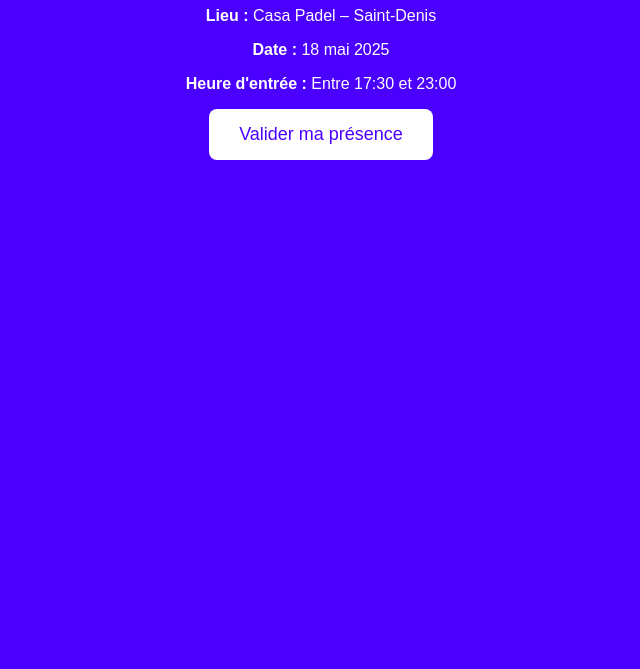
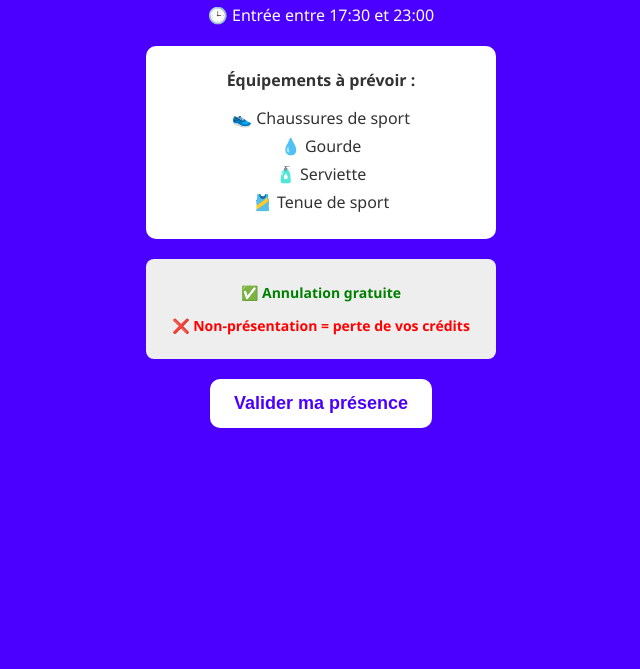
Before and after one commit to hamzabm2808/reservation-padel, a plain HTML site: page index.html in a window 1280 px wide. Shown: the part 131-800 px from the top of the page, without its empty margins (319-959 px from the left). Drawn offline with Linux system fonts and the light colour scheme.

Commit message:
Update index.html

```diff
--- a/index.html
+++ b/index.html
@@ -2,60 +2,166 @@
 <html lang="fr">
 <head>
   <meta charset="UTF-8">
-  <title>Ma Réservation</title>
+  <title>Réservation Casa Padel</title>
+  <meta name="viewport" content="width=device-width, initial-scale=1.0">
   <style>
     body {
-      font-family: sans-serif;
-      text-align: center;
-      padding: 50px;
+      margin: 0;
+      font-family: 'Segoe UI', sans-serif;
       background-color: #4B00FF;
       color: white;
+      display: flex;
+      flex-direction: column;
+      align-items: center;
+      text-align: center;
+      min-height: 100vh;
     }
-    #validationScreen {
-      display: none;
-      background-color: #38c172;
-      color: white;
-      padding: 50px;
+
+    .container {
+      max-width: 420px;
+      padding: 20px;
+    }
+
+    h1 {
+      font-size: 24px;
+      margin-bottom: 10px;
+    }
+
+    .info {
+      font-size: 16px;
+      margin: 6px 0;
+    }
+
+    .equipements {
+      background-color: white;
+      color: #333;
+      padding: 10px;
       border-radius: 10px;
+      margin-top: 20px;
     }
+
+    .equipements h2 {
+      font-size: 16px;
+      margin-bottom: 8px;
+    }
+
+    .equipements ul {
+      list-style: none;
+      padding: 0;
+    }
+
+    .equipements li {
+      margin: 6px 0;
+    }
+
+    .cancel-policy {
+      margin-top: 20px;
+      background-color: #eee;
+      color: #000;
+      padding: 10px;
+      border-radius: 8px;
+      font-size: 14px;
+    }
+
+    .cancel-policy .ok {
+      color: green;
+      font-weight: bold;
+    }
+
+    .cancel-policy .ko {
+      color: red;
+      font-weight: bold;
+    }
+
     button {
+      margin-top: 20px;
       background-color: white;
       color: #4B00FF;
       border: none;
-      padding: 15px 30px;
+      border-radius: 10px;
       font-size: 18px;
-      border-radius: 8px;
+      padding: 14px 24px;
       cursor: pointer;
+      font-weight: bold;
+    }
+
+    .validation {
+      background-color: #38c172;
+      color: white;
+      width: 100%;
+      height: 100vh;
+      position: fixed;
+      top: 0;
+      left: 0;
+      display: none;
+      flex-direction: column;
+      justify-content: center;
+      align-items: center;
+      text-align: center;
+      padding: 20px;
+    }
+
+    .validation img {
+      width: 80%;
+      border-radius: 10px;
+      margin-bottom: 15px;
+    }
+
+    .validation h1 {
+      font-size: 26px;
+      margin-bottom: 8px;
+    }
+
+    .validation p {
+      margin: 4px 0;
+    }
+
+    .thumb {
+      font-size: 60px;
+      margin-bottom: 10px;
     }
   </style>
 </head>
 <body>
 
-  <h1>Ma réservation</h1>
-  <p><strong>Lieu :</strong> Casa Padel – Saint-Denis</p>
-  <p><strong>Date :</strong> 18 mai 2025</p>
-  <p><strong>Heure d'entrée :</strong> Entre 17:30 et 23:00</p>
+  <div class="container">
+    <h1>Ma réservation</h1>
+    <p class="info">📍 103 Rue Charles Michels, Saint-Denis 93200</p>
+    <p class="info">📅 18 mai 2025</p>
+    <p class="info">🕒 Entrée entre 17:30 et 23:00</p>
 
-  <button onclick="validerPresence()">Valider ma présence</button>
+    <div class="equipements">
+      <h2>Équipements à prévoir :</h2>
+      <ul>
+        <li>👟 Chaussures de sport</li>
+        <li>💧 Gourde</li>
+        <li>🧴 Serviette</li>
+        <li>🎽 Tenue de sport</li>
+      </ul>
+    </div>
 
-  <div id="validationScreen">
-    <h1>✅ Séance validée</h1>
+    <div class="cancel-policy">
+      <p class="ok">✅ Annulation gratuite</p>
+      <p class="ko">❌ Non-présentation = perte de vos crédits</p>
+    </div>
+
+    <button onclick="validerPresence()">Valider ma présence</button>
+  </div>
+
+  <div class="validation" id="validation">
+    <img src="image_2.jpg" alt="Validation">
+    <div class="thumb">👍</div>
+    <h1>Séance validée</h1>
     <p>Hamza Ben Mabrouk</p>
     <p>Casa Padel – Saint-Denis</p>
-    <p>18 mai 2025 à 12:21</p>
+    <p>18 mai 2025 – 12:21</p>
   </div>
 
   <script>
     function validerPresence() {
-      document.body.style.backgroundColor = "#38c172";
-      document.body.innerHTML = `
-        <h1>✅ Séance validée</h1>
-        <p>Hamza Ben Mabrouk</p>
-        <p>Casa Padel – Saint-Denis</p>
-        <p>18 mai 2025 à 12:21</p>
-      `;
+      document.querySelector('.container').style.display = 'none';
+      document.getElementById('validation').style.display = 'flex';
     }
   </script>
-
 </body>
 </html>
```
